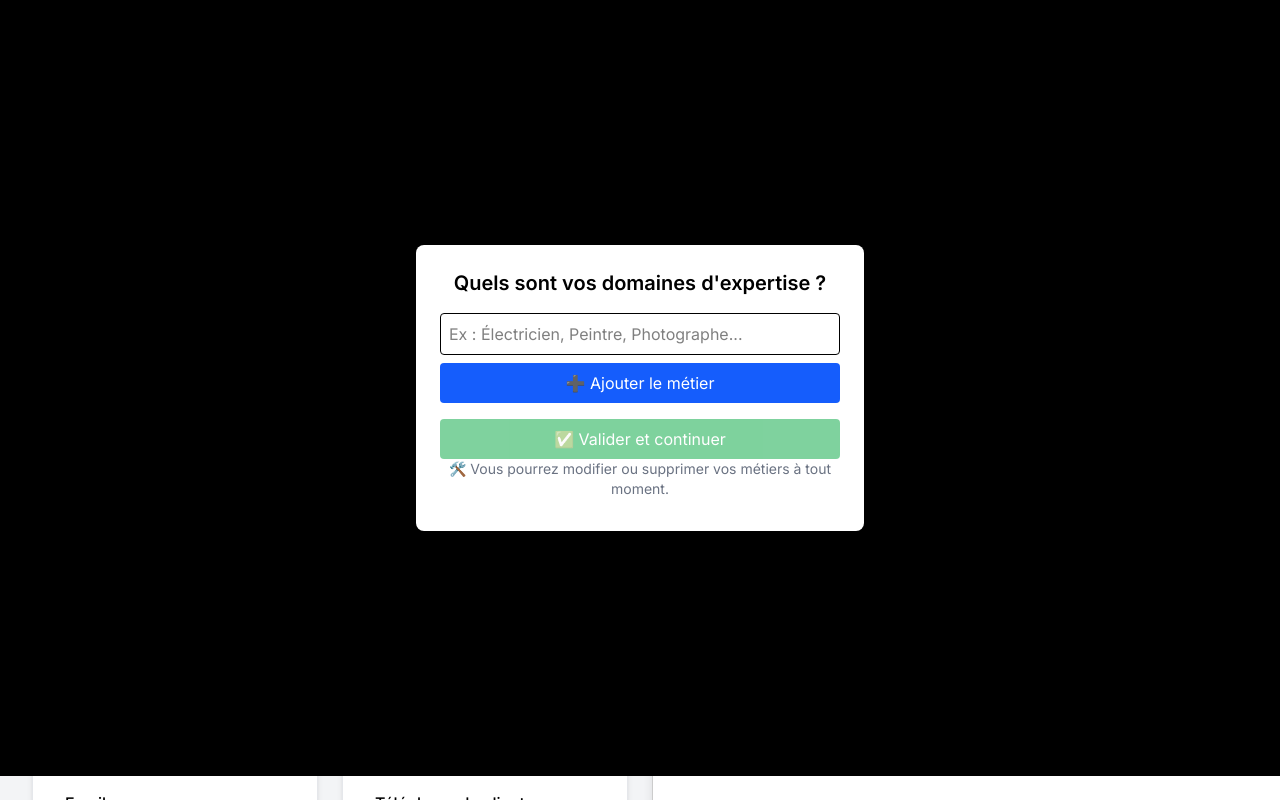
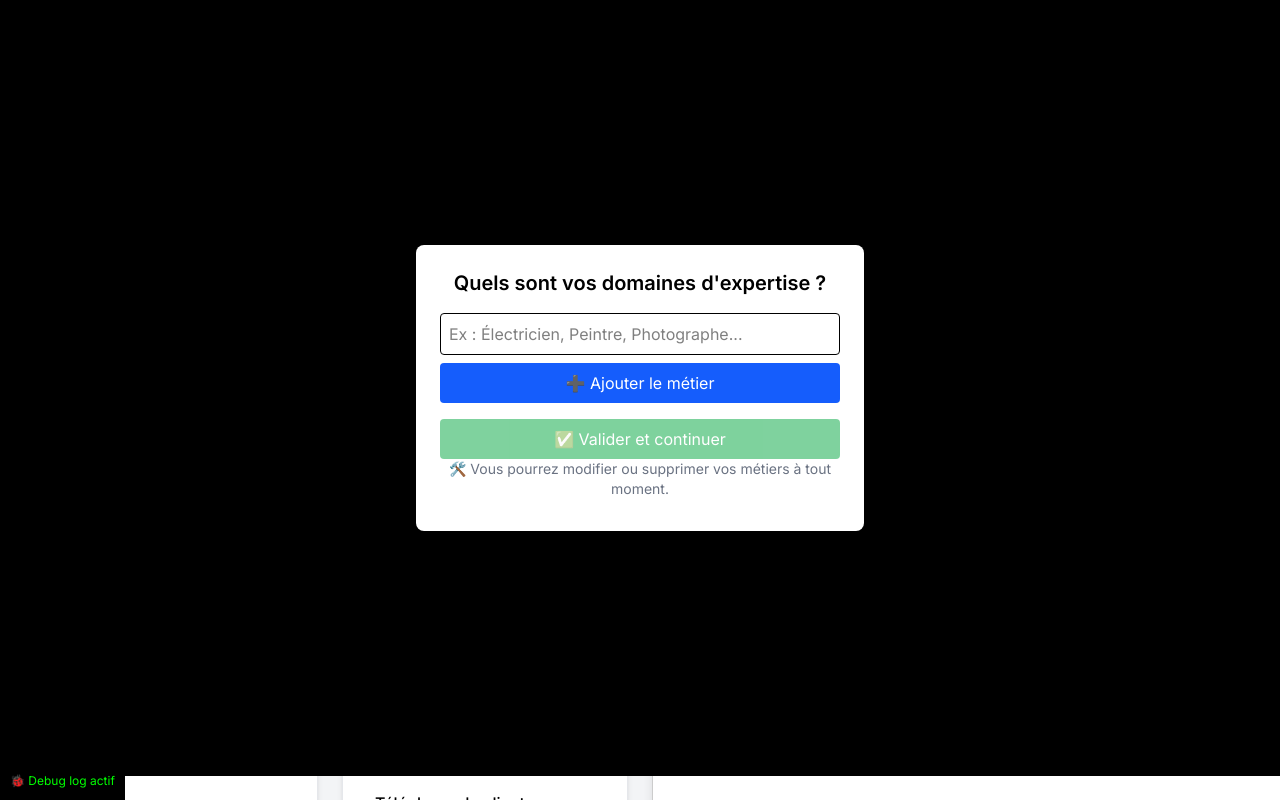
Before and after one commit to lululecodeur/ia-devis-app, a Next.js app: page / in a window 1280 px wide. Both pictures are taken after a click on the button "🚀 Commencer". Shown: the top 800 px of the page. Built offline with nearby package versions, Linux system fonts and the light colour scheme.

Commit message:
test bouton export

```diff
--- a/src/app/page.tsx
+++ b/src/app/page.tsx
@@ -1680,6 +1680,26 @@ const exporterPDFSansClasses = async () => {
 </div>
 </div>
 </div>
+
+<div
+  id="debug-log"
+  style={{
+    position: "fixed",
+    bottom: 0,
+    left: 0,
+    background: "#000",
+    color: "#0f0",
+    padding: "10px",
+    fontSize: "12px",
+    maxHeight: "40vh",
+    overflowY: "auto",
+    zIndex: 9999,
+    whiteSpace: "pre-line",
+  }}
+>
+  🐞 Debug log actif
+</div>
+
 </main>
 
 )}
--- a/src/utils/exportPdf.ts
+++ b/src/utils/exportPdf.ts
@@ -1,10 +1,17 @@
 "use client";
+
+const debug = (msg: string) => {
+  const div = document.getElementById("debug-log");
+  if (div) {
+    div.innerHTML += `\n${msg}`;
+  }
+};
 
 export const exporterPDF = async () => {
   alert("📄 Export lancé !");
-  console.log("📄 Lancement export PDF !");
+  debug("📄 Lancement export PDF !");
   const html2pdf = (await import("html2pdf.js")).default;
-  console.log("📦 html2pdf importé !");
+  debug("📦 html2pdf importé !");
 
   const element = document.getElementById("devis-final");
 
@@ -20,9 +27,10 @@ export const exporterPDF = async () => {
     return;
   }
 
-  console.log("🎯 Élément trouvé :", element);
-  console.log("📏 Dimensions:", element.offsetWidth, "x", element.offsetHeight);
-  console.log("🧾 innerText:", element.innerText.slice(0, 100));
+  debug("🎯 Élément trouvé : " + element.id);
+debug("📏 Dimensions: " + element.offsetWidth + " x " + element.offsetHeight);
+debug("🧾 innerText: " + element.innerText.slice(0, 100));
+
 
   const today = new Date();
   const filename = `devis_${today.toLocaleDateString("fr-FR").replace(/\//g, "-")}.pdf`;
```
